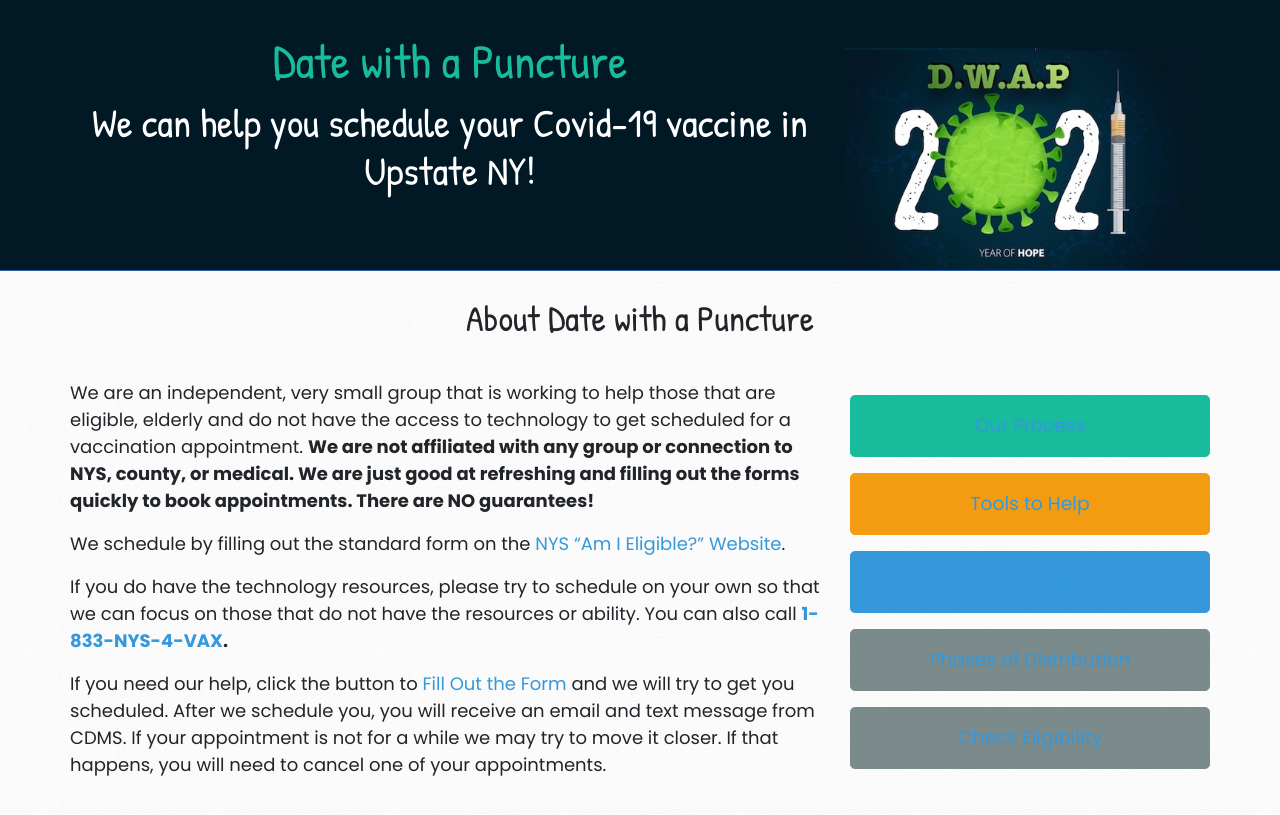
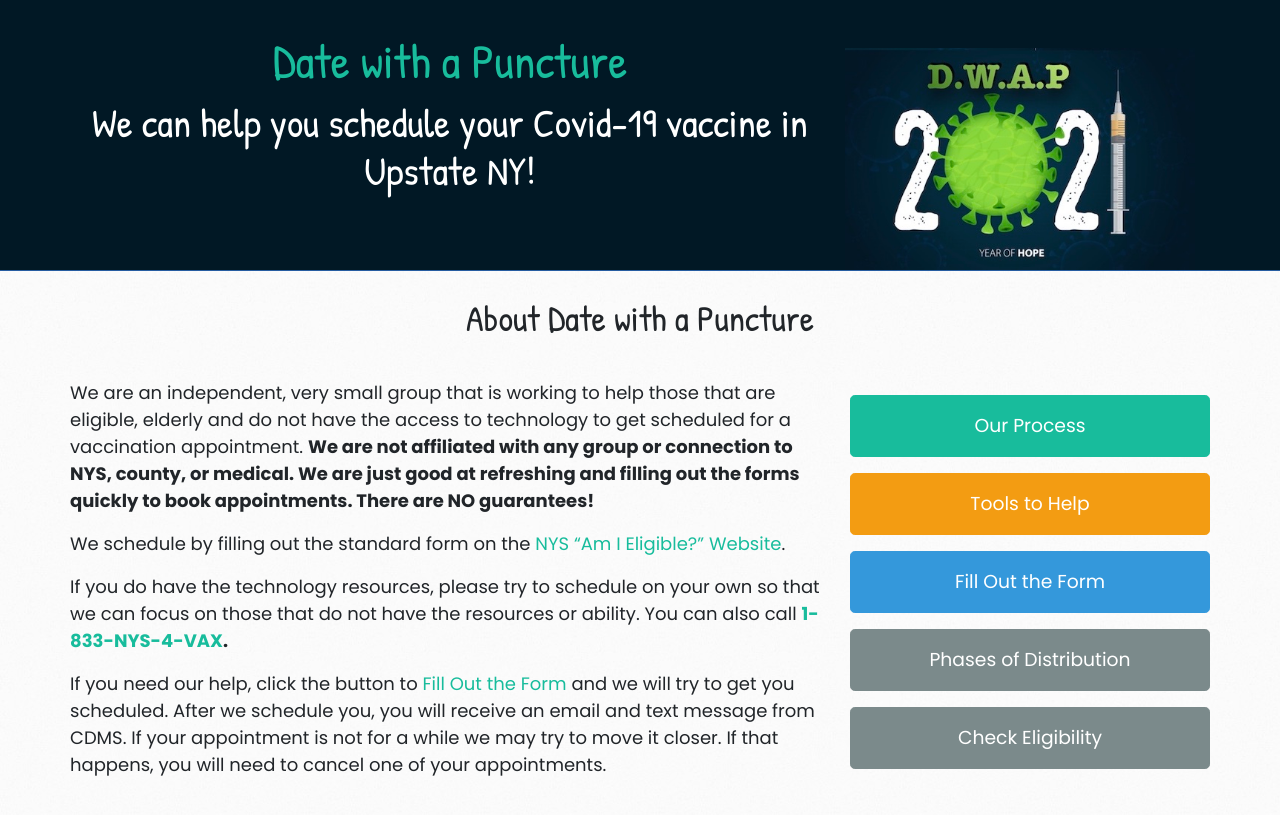
Before and after one commit to loganrath/dwap-main, a Jekyll site: the page built from index.html, in a window 1280 px wide. Shown: the top 815 px of the page. Built offline with Jekyll 4.4.1, drawn with Linux system fonts in a browser that asks for light colours; nearby versions of some CDN libraries.

Commit message:
link color

```diff
--- a/_sass/jekyll-theme-architect.scss
+++ b/_sass/jekyll-theme-architect.scss
@@ -29,8 +29,6 @@
 
 #content img {border: 1px solid #333; border-collapse: collapse;}
 
-#content a:link, #content a:visited {color: #3498db}
-
 
 /* #Media Queries
 ================================================== */
```
